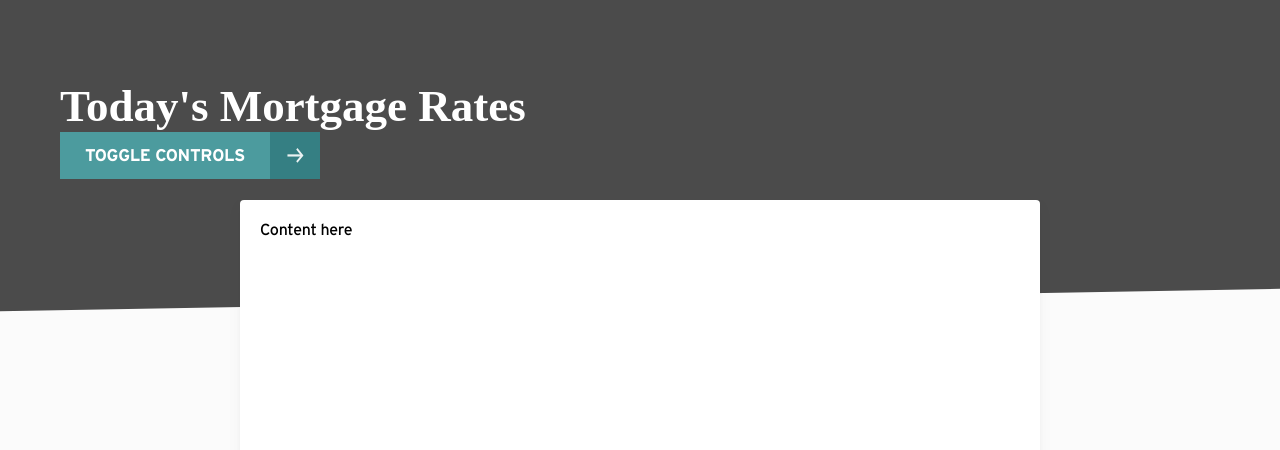
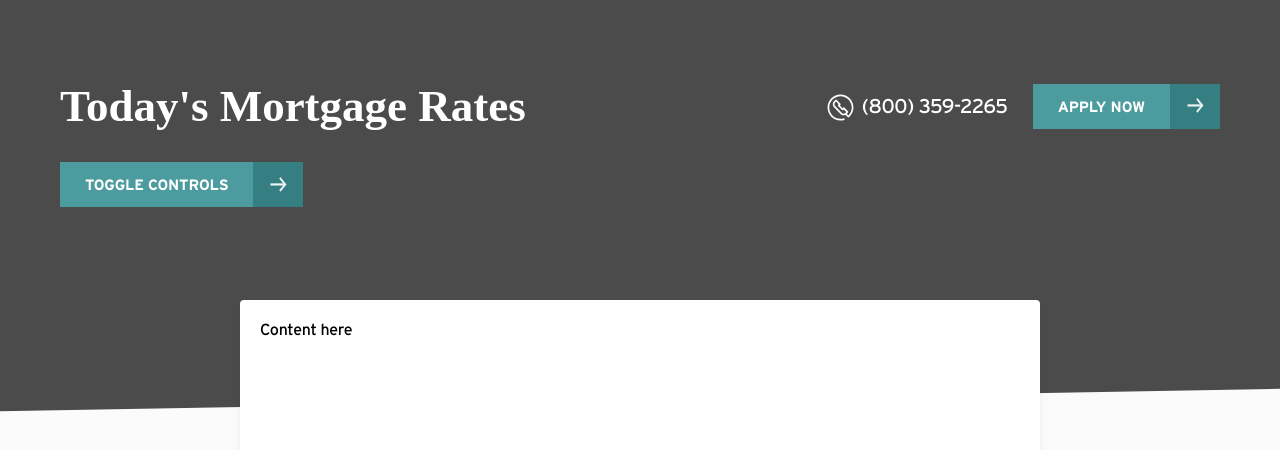
Before and after one commit to chrisstiles/Mortgage-Rate-Calculator, a React app: page / in a window 1280 px wide. Shown: the top 450 px of the page. Built offline with nearby package versions, Linux system fonts and the light colour scheme; the HTML template or start-up script is replaced by a standard one; a web font is replaced by a local one.

Commit message:
Finish CTA Bar

```diff
--- a/package.json
+++ b/package.json
@@ -20,13 +20,13 @@
     "@babel/core": "^7.5.5",
     "@babel/preset-env": "^7.5.5",
     "@babel/preset-react": "^7.8.3",
+    "@svgr/webpack": "^5.1.0",
     "@typescript-eslint/eslint-plugin": "^2.19.2",
     "@typescript-eslint/parser": "^2.19.2",
     "babel-eslint": "^10.0.3",
     "babel-loader": "^8.0.6",
     "clean-webpack-plugin": "^3.0.0",
     "css-loader": "^3.2.0",
-    "file-loader": "^5.0.2",
     "eslint": "^6.8.0",
     "eslint-config-react-app": "^5.2.0",
     "eslint-plugin-flowtype": "^3.13.0",
@@ -34,6 +34,7 @@
     "eslint-plugin-jsx-a11y": "^6.2.3",
     "eslint-plugin-react": "^7.18.3",
     "eslint-plugin-react-hooks": "^1.7.0",
+    "file-loader": "^5.0.2",
     "html-webpack-plugin": "^3.2.0",
     "http-server": "^0.11.1",
     "loader-utils": "^1.2.3",
--- a/src/components/Button/Button.module.scss
+++ b/src/components/Button/Button.module.scss
@@ -18,9 +18,13 @@
   color: #fff;
   text-transform: uppercase;
   font-weight: 800;
-  font-size: 17px;
+  font-size: 15px;
   position:relative;
   letter-spacing: -.01em !important;
+
+  * {
+    letter-spacing: -.01em !important;
+  }
 
   &:before {
     content:"";
@@ -46,20 +50,10 @@
     &:before {
       opacity: 1;
     }
-
-    .content {
-      &:after {
-        transform:translateX(50px);
-      }
-    }
   }
 
   &:focus {
     outline:none;
-
-    .content {
-      box-shadow: 0 0 0 2px rgba(25, 58, 60, 0.7), 0 0 0 6px rgba(162, 237, 241, 0.3);
-    }
   }
 }
 
@@ -76,20 +70,64 @@
     outline:none;
   }
 
+  &:before,
   &:after {
     content:"";
     position:absolute;
     top:0;
     bottom:0;
-    width:100%;
-    left:0;
-    margin-left:-50px;
-    transform: translateX(100%);
     background-color:$darkTeal;
     z-index: -1;
     pointer-events: none;
-    transform-origin:right center;
-    transition: transform .6s cubic-bezier(.64, 0, .21, 1);
     will-change: transform;
   }
+
+  &:before {
+    transform:scaleX(0);
+    transform-origin:left center;
+    transition: transform .4s cubic-bezier(.34, 0, .85, .10) 0s;
+    left:0;
+    right:-2px;
+  }
+
+  &:after {
+    transform-origin:right center;
+    transition: transform .4s cubic-bezier(.09, .83, .26, 1) .4s;
+    transform:scaleX(1);
+    right:0;
+    width:50px;
+  }
 }
+
+.button {
+  &:hover,
+  &:active,
+  &:focus {
+    .content {
+      &:before {
+        transition: transform .45s cubic-bezier(.18, .76, .43, 1) .2s;
+        transform:scaleX(1);
+      }
+
+      &:after {
+        transition: transform .2s cubic-bezier(.34, 0, .85, .10) 0s;
+        transform:scaleX(0);
+      }
+    }
+  }
+
+  &:focus {
+    .content {
+      box-shadow: 0 0 0 2px rgba(25, 58, 60, 0.7), 0 0 0 6px rgba(162, 237, 241, 0.3);
+    }
+  }
+
+  &:active {
+    .content {
+      &:before,
+      &:after {
+        background-color: $activeTeal;
+      }
+    }
+  }
+}
--- a/src/components/Header/Header.js
+++ b/src/components/Header/Header.js
@@ -1,6 +1,7 @@
 import React, { memo } from 'react';
 import styles from './Header.module.scss';
 import Button from '@components/Button';
+import { Phone } from './icons';
 
 export default memo(function Header({ setControlsOpen }) {
   return (
@@ -23,6 +24,17 @@ function Top() {
   return (
     <div className={styles.top}>
       <h1>Today's Mortgage Rates</h1>
+      <div className={styles.cta}>
+        <div className={styles.phone}>
+          <Phone />
+          (800) 359-2265
+        </div>
+        <Button
+          href="//www.fremontbank.com/start-your-loan?loanType=MORTGAGE"
+        >
+          Apply Now
+        </Button>
+      </div>
     </div>
   );
 }
--- a/src/components/Header/Header.module.scss
+++ b/src/components/Header/Header.module.scss
@@ -4,7 +4,7 @@
 
 .wrapper {
   background-color:#4B4B4B;
-  height:600px;
+  height:700px;
   padding: 80px 60px;
   color:#fff;
 
@@ -21,3 +21,32 @@
 
 /*---------------------------*/
 /* Top */
+
+.top,
+.cta,
+.phone {
+  display:flex;
+  justify-content:space-between;
+  align-items:center;
+}
+
+.top {
+  margin-bottom:30px;
+}
+
+.cta {
+  margin-left:35px;
+}
+
+.phone {
+  margin-right:25px;
+  font-weight:400;
+  font-size:20px;
+  line-height:1;
+
+  svg {
+    margin-right:8px;
+    position:relative;
+    top:1px;
+  }
+}
--- /dev/null
+++ b/src/components/Header/icons/index.js
@@ -0,0 +1 @@
+export { ReactComponent as Phone } from './phone.svg';
--- a/src/styles/colors.scss
+++ b/src/styles/colors.scss
@@ -5,3 +5,4 @@
 $pageBackground: #FBFBFB;
 $teal: #4C9B9E;
 $darkTeal: #357F83;
+$activeTeal: #3a7679;
--- a/src/styles/general.scss
+++ b/src/styles/general.scss
@@ -51,7 +51,7 @@ body {
   }
 
   button {
-    letter-spacing: -.01em;
+    letter-spacing: normal;
   }
 
   h1 {
--- a/webpack.config.js
+++ b/webpack.config.js
@@ -112,7 +112,7 @@ module.exports = (env, argv) => {
           ]
         },
         {
-          test: /\.(png|jpg|gif|svg|woff|woff2)$/,
+          test: /\.(png|jpg|gif|woff|woff2)$/,
           use: [
             {
               loader: 'url-loader',
@@ -125,6 +125,10 @@ module.exports = (env, argv) => {
               }
             }
           ]
+        },
+        {
+          test: /\.svg$/,
+          use: ['@svgr/webpack', 'url-loader'],
         }
       ]
     }
```
Also changed, not shown: src/components/Header/icons/phone.svg (added), 1 other file (tests, documents, lock files or other folders).
